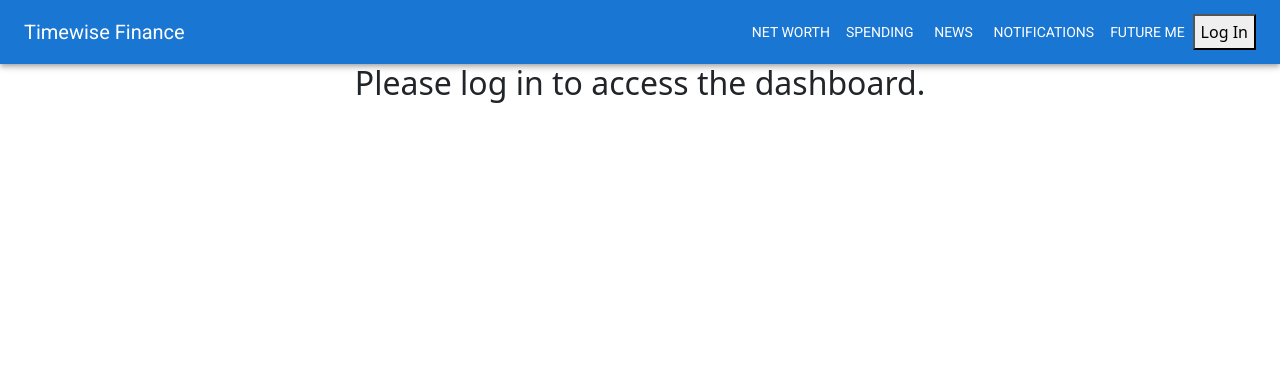
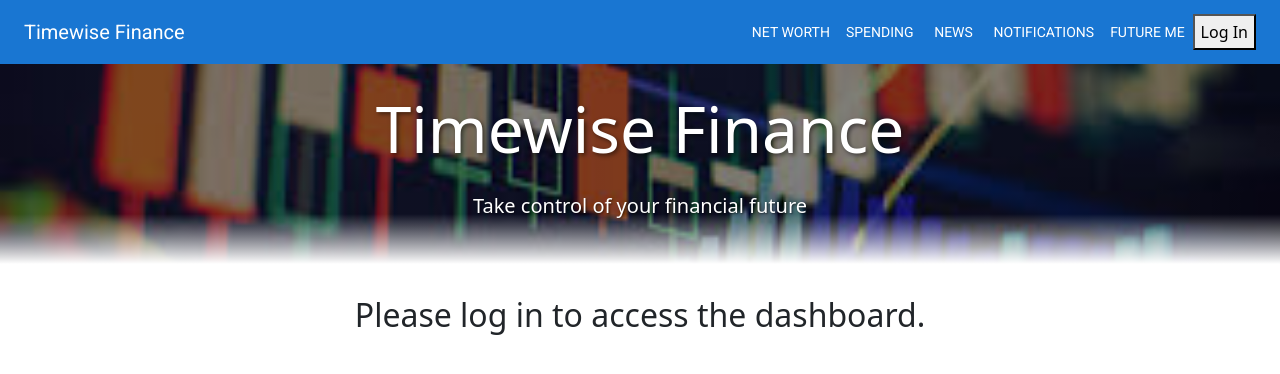
Before and after one commit to kjdziuba/polskagurom, a React (Create React App) app in the folder frontend/: page / in a window 1280 px wide. Shown: the top 374 px of the page. Built offline with nearby package versions, Linux system fonts and the light colour scheme.

Commit message:
added hero image

```diff
--- a/frontend/src/App.js
+++ b/frontend/src/App.js
@@ -11,6 +11,7 @@ import NetWorthWeb from "./pages/NetWorthWeb";
 import FutureMeWeb from "./pages/FutureMeWeb";
 import HomeWeb from "./pages/HomeWeb";
 import { useAuth0 } from "@auth0/auth0-react";
+import HeroImage from "./assets/hero_image.jpeg";
 
 Chart.register(CategoryScale, LinearScale);
 
@@ -24,6 +25,24 @@ function App() {
   return (
     <Router>
       <NavigationBar />
+      <div
+        className="hero-section"
+        style={{
+          backgroundImage: `linear-gradient(rgba(0, 0, 0, 0.5), rgba(0, 0, 0, 0.5)), url(${HeroImage})`,
+          backgroundSize: "cover",
+          backgroundPosition: "center",
+          height: "200px",
+          display: "flex",
+          alignItems: "center",
+          justifyContent: "center",
+          marginBottom: "2rem",
+        }}
+      >
+        <div className="text-center text-white">
+          <h1 className="display-3 mb-4">Timewise Finance</h1>
+          <p className="lead">Take control of your financial future</p>
+        </div>
+      </div>
       {!isAuthenticated ? (
         <div className="container text-center">
           <h2>Please log in to access the dashboard.</h2>
--- a/frontend/src/styles/style.css
+++ b/frontend/src/styles/style.css
@@ -22,3 +22,28 @@
   font-weight: bold;
   font-size: 1.5rem;
 }
+
+.hero-section {
+  position: relative;
+  transition: all 0.3s ease;
+}
+
+.hero-section:after {
+  content: "";
+  position: absolute;
+  bottom: 0;
+  left: 0;
+  right: 0;
+  height: 50px;
+  background: linear-gradient(to top, #fff, transparent);
+}
+
+.display-3 {
+  font-weight: 600;
+  text-shadow: 2px 2px 4px rgba(0, 0, 0, 0.5);
+}
+
+.lead {
+  font-size: 1.5rem;
+  text-shadow: 1px 1px 2px rgba(0, 0, 0, 0.5);
+}
```
Also changed, not shown: frontend/src/assets/hero_image.jpeg (added).
